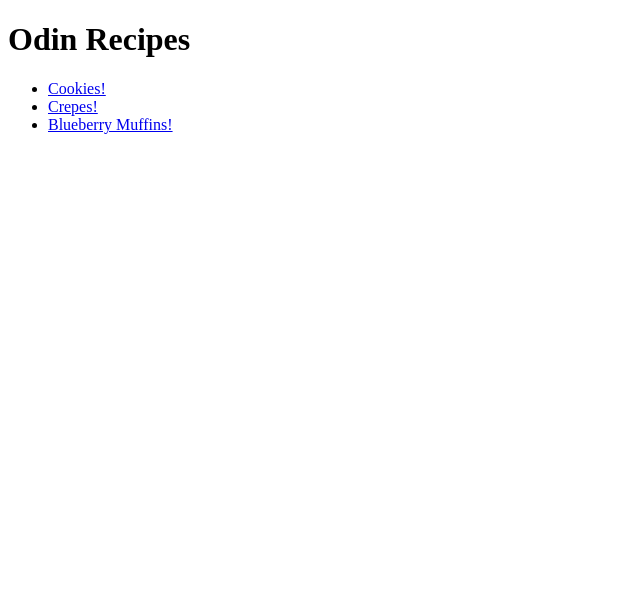
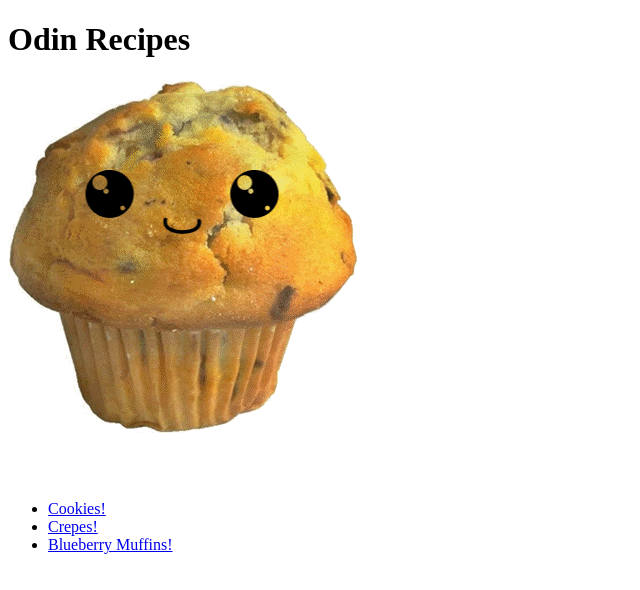
Before and after one commit to mabo3112/odin-recipes, a plain HTML site: page index.html in a window 1280 px wide. Shown: the whole page, without its empty margins (0-640 px from the left). Drawn offline with Linux system fonts and the light colour scheme.

Commit message:
Add a muffin GIF for index page

```diff
--- a/index.html
+++ b/index.html
@@ -8,6 +8,7 @@
 </head>
 <body>
     <h1>Odin Recipes</h1>
+    <img src="./recipes/muffin.gif" alt="cute muffin GIF">
     <ul>
     <li><a href="./recipes/cookies.html" alt="link to the cookies recipe">Cookies!</a></li>
     <li><a href="./recipes/crepes.html" alt="link to the crepes recipe">Crepes!</a></li>
```
Also changed, not shown: recipes/muffin.gif (added).
